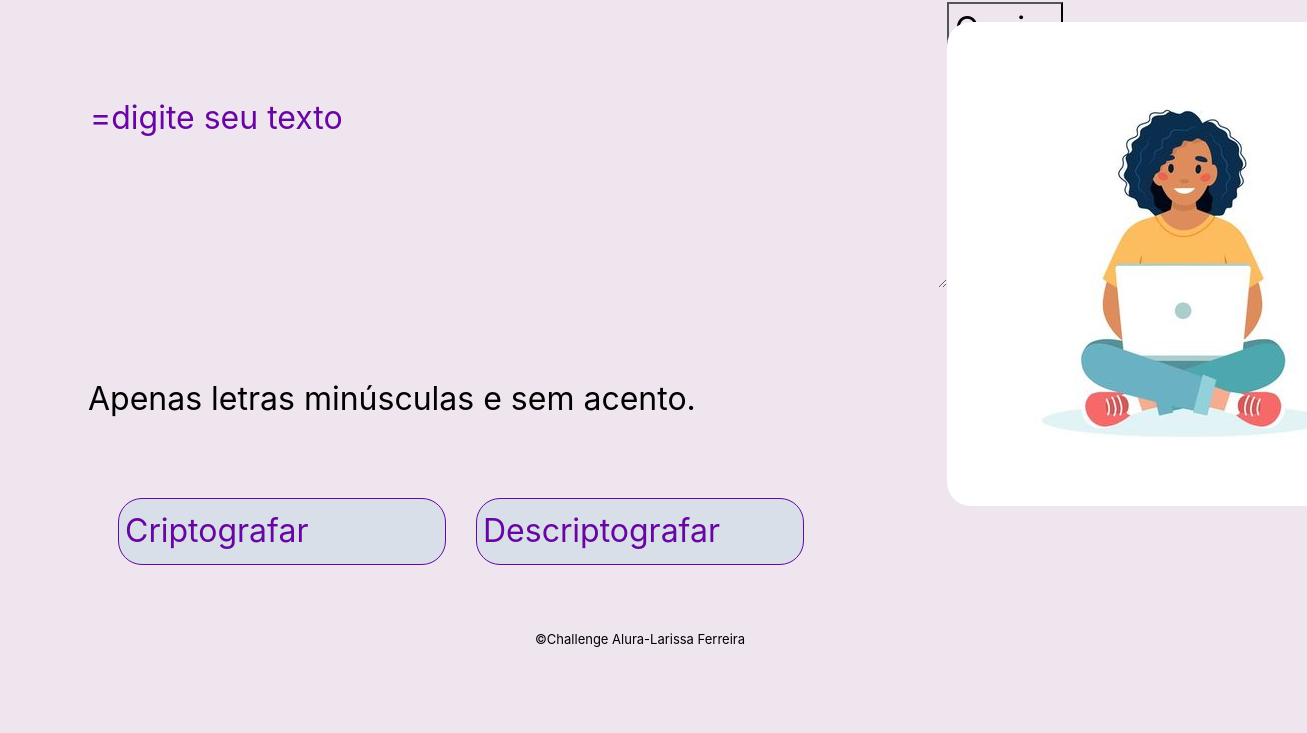
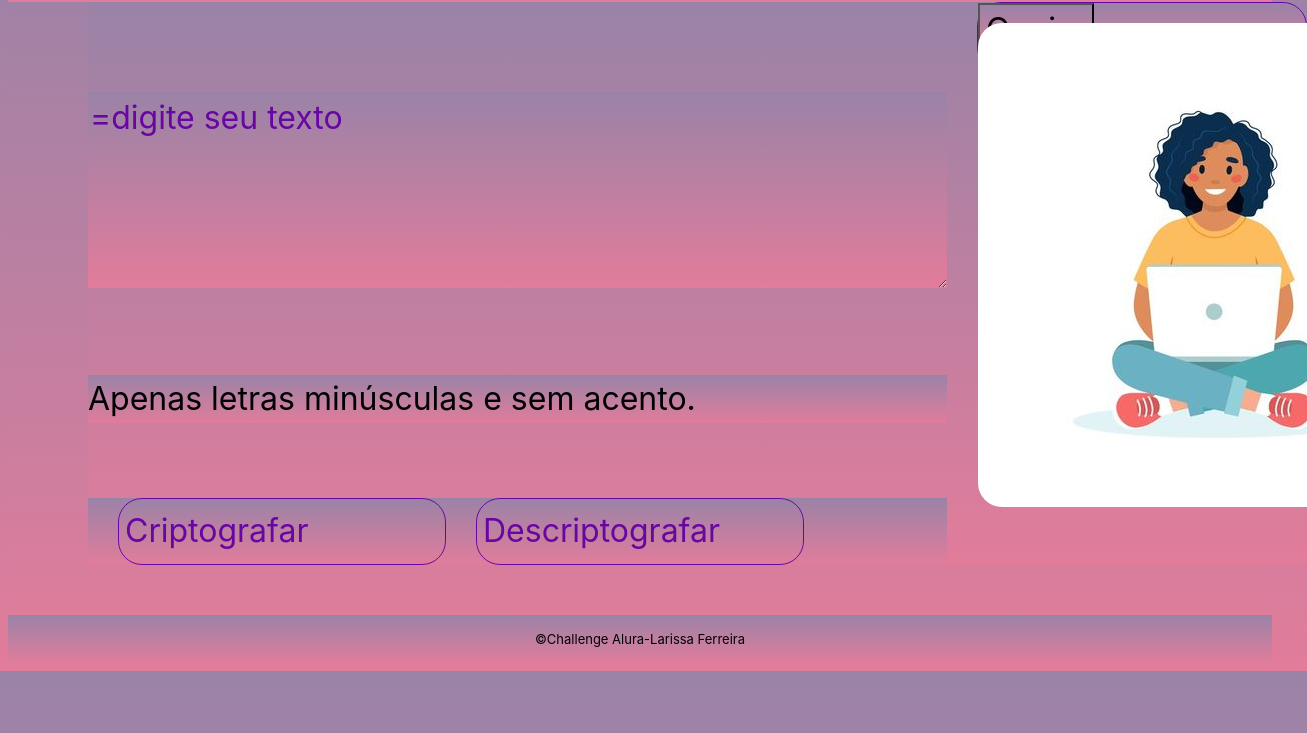
Before and after one commit to Larisilva2104/desafio-alura, a plain HTML site: page index.html in a window 1280 px wide. Shown: the part 67-800 px from the top of the page, 1307 px wide, since content can reach past the window. Drawn offline with Linux system fonts and the light colour scheme.

Commit message:
Add files via upload

```diff
--- a/style.css
+++ b/style.css
@@ -1,7 +1,7 @@
 *{
-    background-color: #efe5ef;
-    font-family: 'Inter', sans-serif;
-    font-family: Inter;
+background: linear-gradient(#9a83a7, #e27c9b);
+font-family: 'Inter', sans-serif;
+font-family: Inter;
 font-size: 32px;
 font-weight: 400;
 line-height: 48px;
@@ -70,7 +70,7 @@ main {
         width: 328px;
 
     }
-    .output{
+    .btn-copiar{
         background-color: #d8dfe8;
         border: 1px solid #6806a1;
         border-radius: 24px;
```
